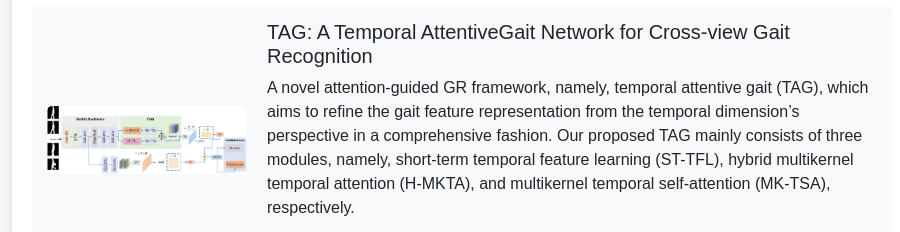
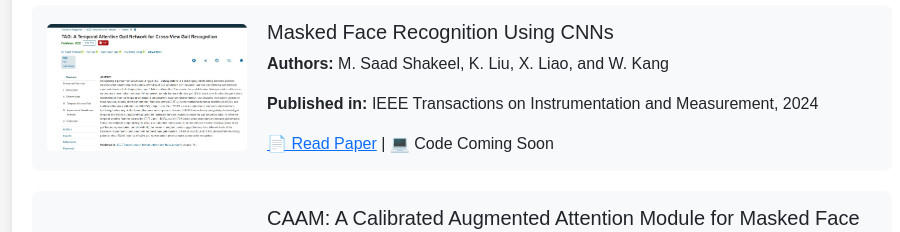
Before and after one commit to SaadShakeel414/saadshakeel414.github.io, a plain HTML site: page index.html in a window 1280 px wide. Shown: the part 532-764 px from the top of the page, without its empty margins (178-1078 px from the left). Drawn offline with nearby package versions, Linux system fonts and the light colour scheme.

Commit message:
Update index.html

```diff
--- a/index.html
+++ b/index.html
@@ -114,12 +114,14 @@
         <h2>Publications</h2>
 
         <div class="research-item">
-            <img src="TAG.jpg" alt="Paper 1">
-            <div class="text">
-                <h5>TAG: A Temporal AttentiveGait Network for Cross-view Gait Recognition</h5>
-                <p>A novel attention-guided GR framework, namely, temporal attentive gait (TAG), which aims to refine the gait feature representation from the temporal dimension’s perspective in a comprehensive fashion. Our proposed TAG mainly consists of three modules, namely, short-term temporal feature learning (ST-TFL), hybrid multikernel temporal attention (H-MKTA), and multikernel temporal self-attention (MK-TSA), respectively.</p>
-                <a href="https://ieeexplore.ieee.org/document/10752706" target="_blank">Read More</a>
-            </div>
+        <img src="paper1.jpg" alt="Paper 1">
+        <div class="text">
+            <h5>Masked Face Recognition Using CNNs</h5>
+            <p><strong>Authors:</strong> M. Saad Shakeel, K. Liu, X. Liao, and W. Kang</p>
+            <p><strong>Published in:</strong> IEEE Transactions on Instrumentation and Measurement, 2024</p>
+            <a href="https://ieeexplore.ieee.org/document/10752706/" target="_blank">📄 Read Paper</a> |
+            <span class="coming-soon">💻 Code Coming Soon</span>
+        </div>
         </div>
 
         <div class="research-item">
```
